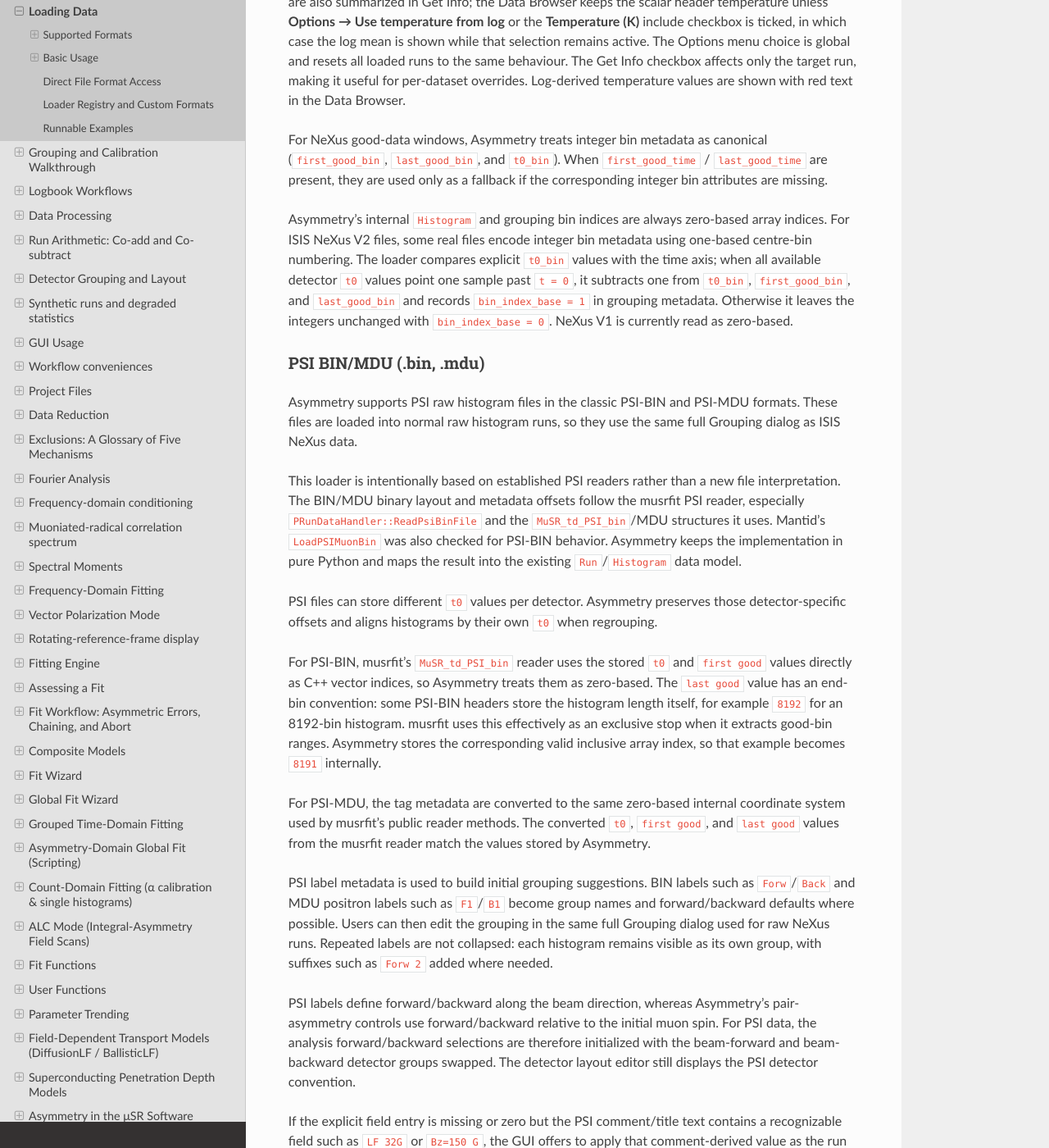
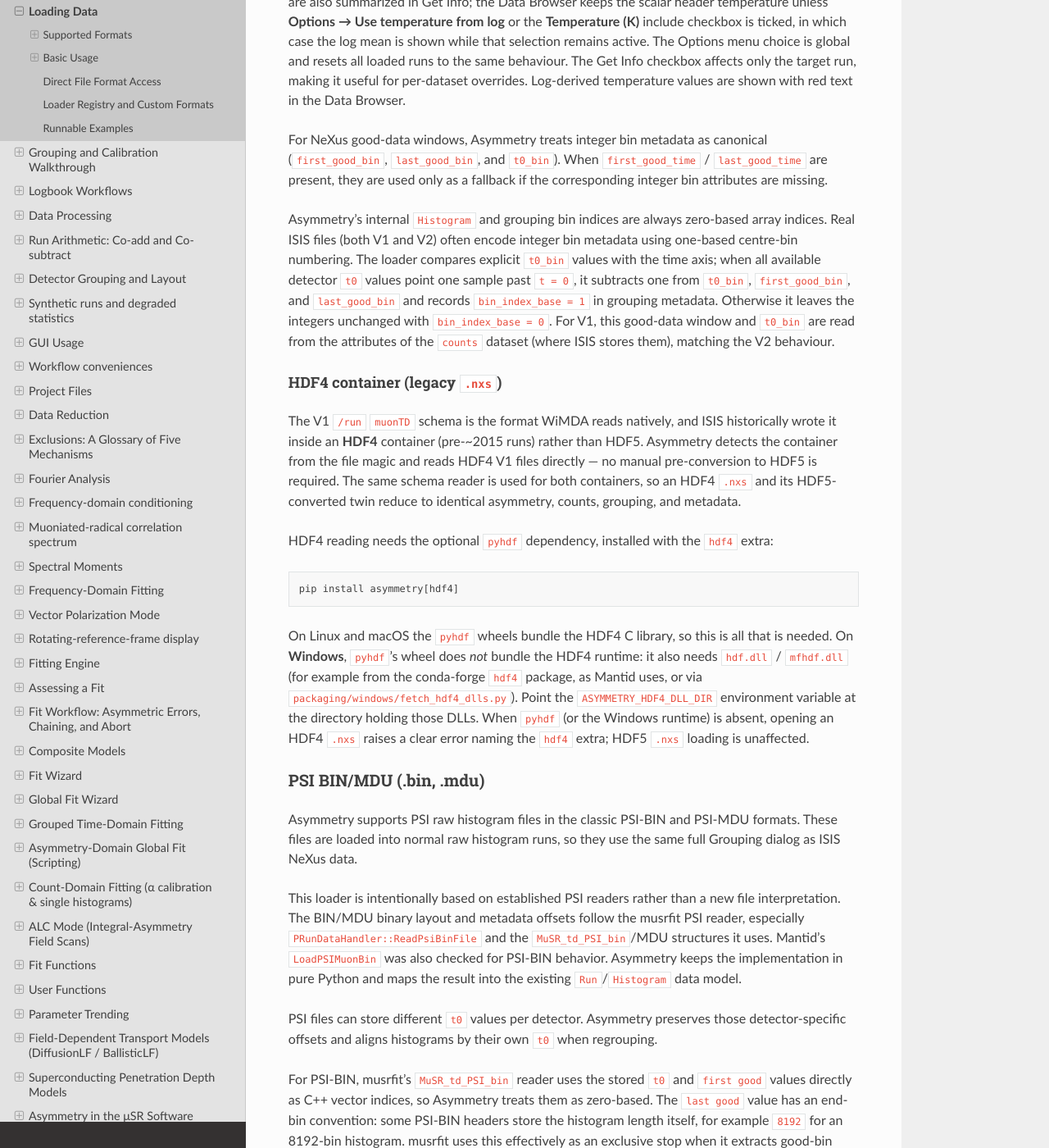
Before and after one commit to BenHuddart/asymmetry, a Sphinx documentation site: the page built from docs/user_guide/loading_data.rst, in a window 1280 px wide and 1400 px high, scrolled down 760 px. Shown: the whole window at 82% size. Built offline with Sphinx 7.4.7 and the Read the Docs theme 3.1.0, drawn with Linux system fonts in a browser that asks for light colours.

Commit message:
docs(hdf4): document HDF4 .nxs read support; flip decision-record row
- loading_data: HDF4-container subsection (asymmetry[hdf4] extra, Windows HDF4
  runtime note); correct the "V1 read as zero-based" line — v1 now reads the
  good-bin window/t0 from the counts attributes and normalizes 1-based numbering
  like v2.
- installation: pyhdf / asymmetry[hdf4] with the Windows runtime caveat; add
  hdf4 to the recommended extras.
- decision-record: flip the HDF4 .nxs row from "Out" to shipped (read support),
  citing the hdf4-nexus-v1 study.
- study README: status study -> shipped; resolve open questions (the
  Windows-wheel finding, binary-bundling follow-on, read-only scope).

Co-Authored-By: Claude Opus 4.8 (1M context) <noreply@anthropic.com>

```diff
--- a/docs/user_guide/loading_data.rst
+++ b/docs/user_guide/loading_data.rst
@@ -47,14 +47,39 @@ canonical (``first_good_bin``, ``last_good_bin``, and ``t0_bin``). When
 fallback if the corresponding integer bin attributes are missing.
 
 Asymmetry's internal ``Histogram`` and grouping bin indices are always
-zero-based array indices. For ISIS NeXus V2 files, some real files encode
+zero-based array indices. Real ISIS files (both V1 and V2) often encode
 integer bin metadata using one-based centre-bin numbering. The loader compares
 explicit ``t0_bin`` values with the time axis; when all available detector
 ``t0`` values point one sample past ``t = 0``, it subtracts one from
 ``t0_bin``, ``first_good_bin``, and ``last_good_bin`` and records
 ``bin_index_base = 1`` in grouping metadata. Otherwise it leaves the integers
-unchanged with ``bin_index_base = 0``. NeXus V1 is currently read as
-zero-based.
+unchanged with ``bin_index_base = 0``. For V1, this good-data window and
+``t0_bin`` are read from the attributes of the ``counts`` dataset (where ISIS
+stores them), matching the V2 behaviour.
+
+HDF4 container (legacy ``.nxs``)
+""""""""""""""""""""""""""""""""
+
+The V1 ``/run`` ``muonTD`` schema is the format WiMDA reads natively, and ISIS
+historically wrote it inside an **HDF4** container (pre-~2015 runs) rather than
+HDF5. Asymmetry detects the container from the file magic and reads HDF4 V1
+files directly — no manual pre-conversion to HDF5 is required. The same schema
+reader is used for both containers, so an HDF4 ``.nxs`` and its HDF5-converted
+twin reduce to identical asymmetry, counts, grouping, and metadata.
+
+HDF4 reading needs the optional ``pyhdf`` dependency, installed with the
+``hdf4`` extra::
+
+    pip install asymmetry[hdf4]
+
+On Linux and macOS the ``pyhdf`` wheels bundle the HDF4 C library, so this is
+all that is needed. On **Windows**, ``pyhdf``'s wheel does *not* bundle the
+HDF4 runtime: it also needs ``hdf.dll`` / ``mfhdf.dll`` (for example from the
+conda-forge ``hdf4`` package, as Mantid uses, or via
+``packaging/windows/fetch_hdf4_dlls.py``). Point the ``ASYMMETRY_HDF4_DLL_DIR``
+environment variable at the directory holding those DLLs. When ``pyhdf`` (or
+the Windows runtime) is absent, opening an HDF4 ``.nxs`` raises a clear error
+naming the ``hdf4`` extra; HDF5 ``.nxs`` loading is unaffected.
 
 PSI BIN/MDU (.bin, .mdu)
 ~~~~~~~~~~~~~~~~~~~~~~~~
```
Also changed, not shown: docs/installation.rst (+13 -2 lines), docs/porting/hdf4-nexus-v1/README.md (+22 -10 lines), docs/porting/wimda-parity-gap/decision-record.md (+1 -1 lines).
